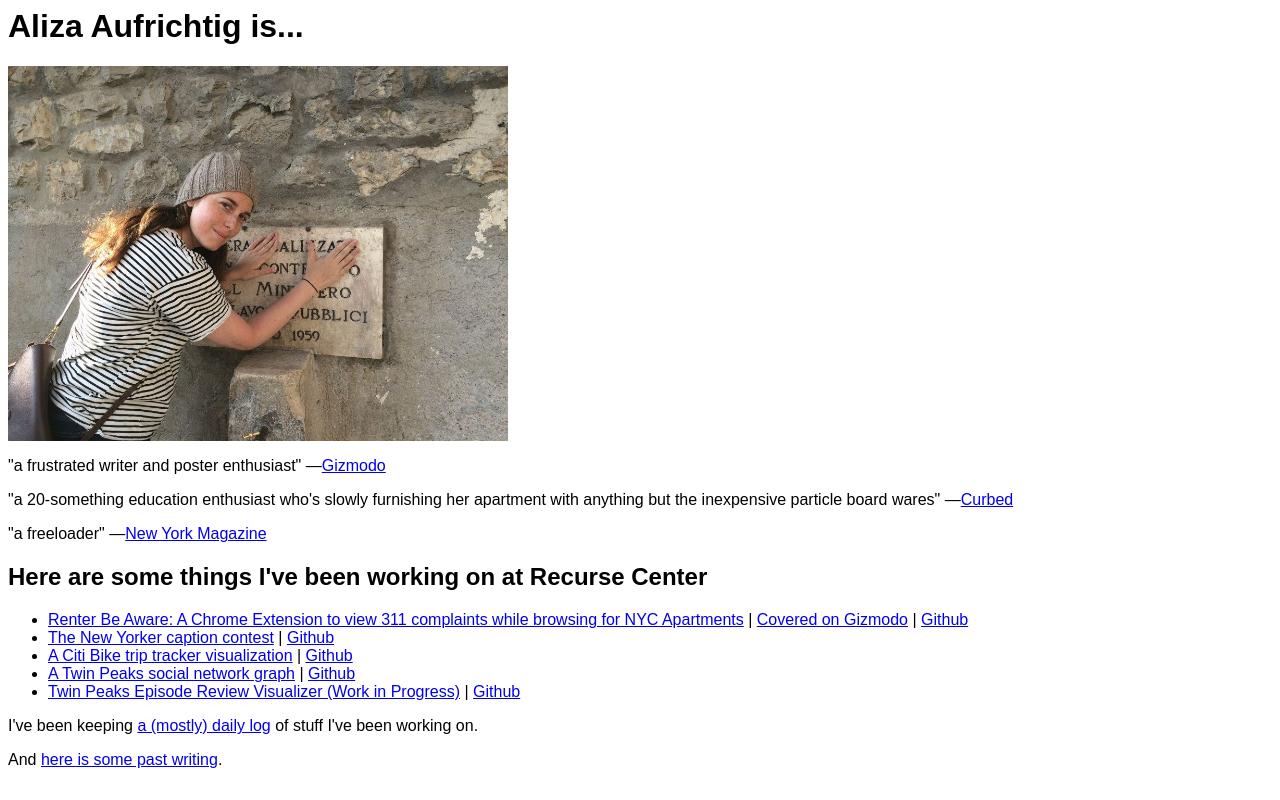
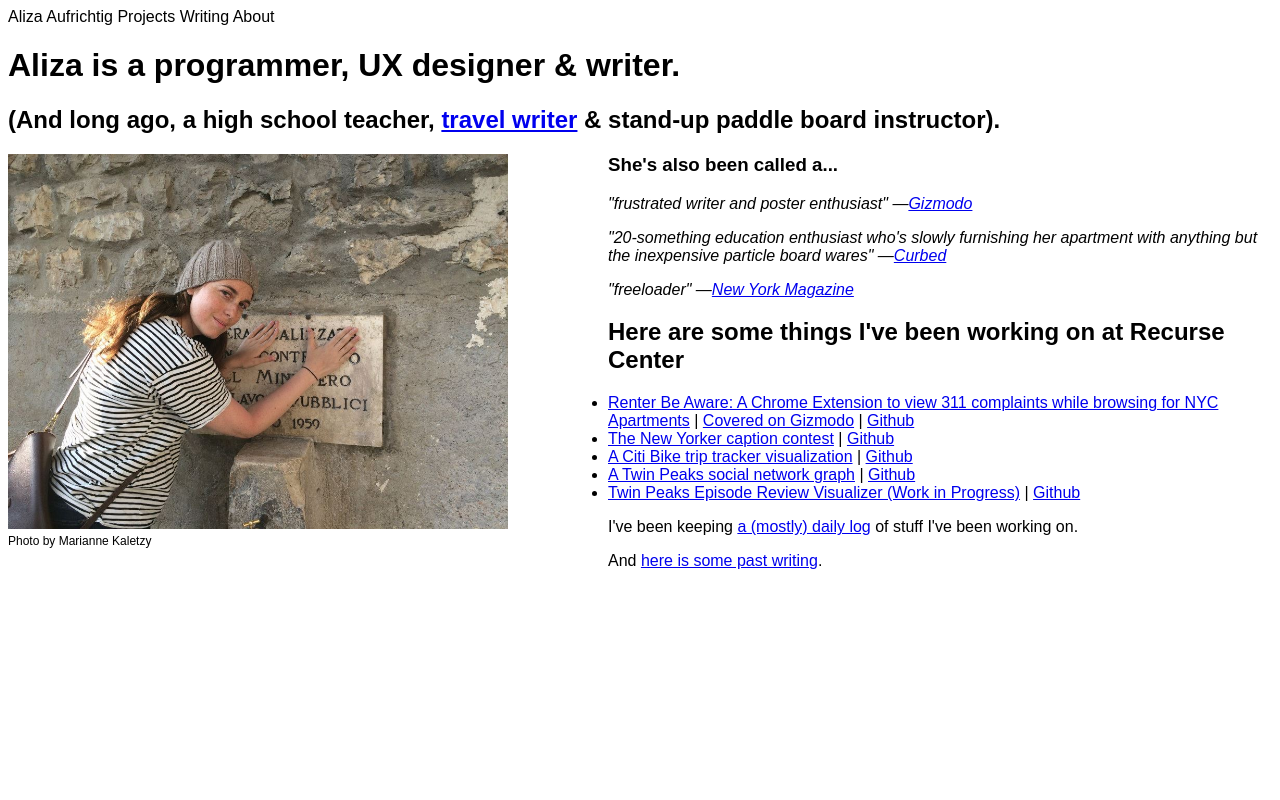
Before and after one commit to alizauf/alizauf, a Flask app: page / in a window 1280 px wide. Run offline with Flask 2, Linux system fonts and the light colour scheme.

Commit message:
more edits

```diff
--- a/app/templates/index.html
+++ b/app/templates/index.html
@@ -8,15 +8,45 @@
     <style>
     body {
       font-family: sans-serif;
+      /*background-color: blue;*/
+    }
+
+    .alizaImage {
+      float: left;
+      width: 600px;
+      margin-bottom: 5px;
+    }
+
+    .photoCredit {
+      font-size: 12px;
+      margin-top: 5px;
+    }
+
+    .quotes p {
+      font-style: italic;
     }
     </style>
   </head>
   <body>
-      <h1>Aliza Aufrichtig is...</h1>
+  <header>
+  Aliza Aufrichtig Projects Writing About
+  </header>
+
+      <div class = "top">
+      <h1>Aliza is a programmer, UX designer &amp; writer.</h1>
+      <h2>(And long ago, a high school teacher, <a href="http://www.amazon.com/Lets-Go-2008-France/dp/B008SMS2PC/ref=sr_1_3?s=books&ie=UTF8&qid=1458414902&sr=1-3&keywords=let%27s+go+2007">travel writer</a> &amp; stand-up paddle board instructor).</h2>
+      <div class="alizaImage">
       <img style="width: 500px" src="/static/images/me.jpg" >
-      <p>"a frustrated writer and poster enthusiast" &mdash;<a href="http://gizmodo.com/someone-redesigned-the-usps-package-delivery-slip-than-1749292008">Gizmodo</a></p>
-      <p>"a 20-something education enthusiast who's slowly furnishing her apartment with anything but the inexpensive particle board wares" &mdash;<a href="http://ny.curbed.com/2015/4/6/9973384/graduating-to-an-ikea-free-adult-apartment-in-brooklyn">Curbed</a></p>
-      <p> "a freeloader" &mdash;<a href="http://nymag.com/thecut/2015/10/friendship-bracelets-make-debt-fun-and-romantic.html">New York Magazine</a></p>
+      <p class="photoCredit">Photo by Marianne Kaletzy</p>
+      </div>
+      <div class="quotes">
+      <h3> She's also been called a...</h3>
+      <p>"frustrated writer and poster enthusiast" &mdash;<a href="http://gizmodo.com/someone-redesigned-the-usps-package-delivery-slip-than-1749292008">Gizmodo</a></p>
+      <p>"20-something education enthusiast who's slowly furnishing her apartment with anything but the inexpensive particle board wares" &mdash;<a href="http://ny.curbed.com/2015/4/6/9973384/graduating-to-an-ikea-free-adult-apartment-in-brooklyn">Curbed</a></p>
+      <p> "freeloader" &mdash;<a href="http://nymag.com/thecut/2015/10/friendship-bracelets-make-debt-fun-and-romantic.html">New York Magazine</a></p>
+      </div>
+      </div>
+
 
 
       <h2>Here are some things I've been working on at Recurse Center</h2>
```
